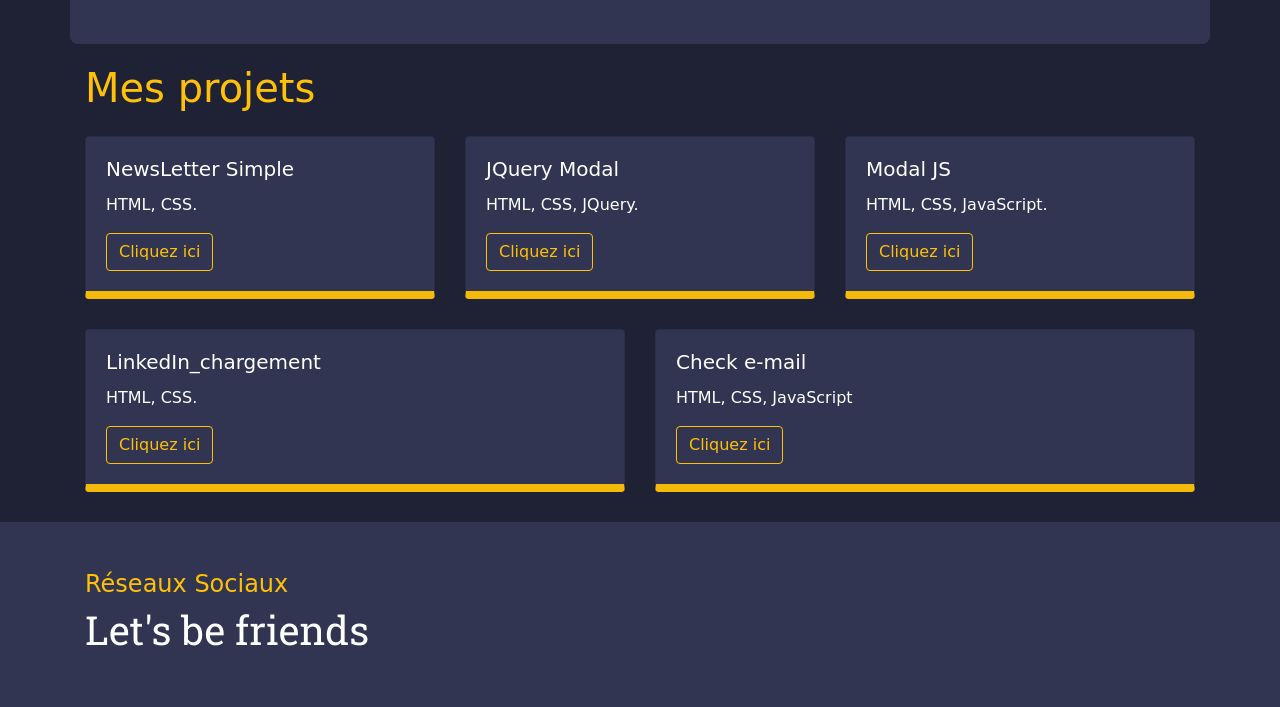
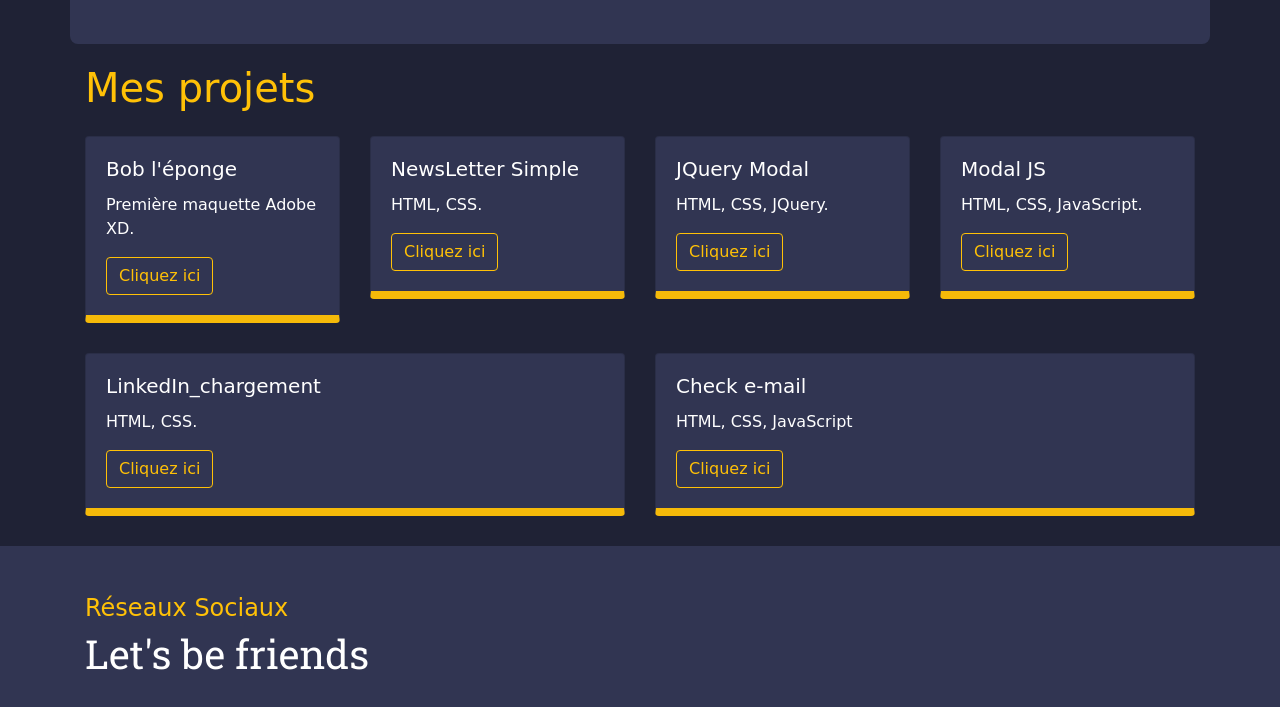
Before and after one commit to TristanTMT/site-portfolio, a plain HTML site: page index.html in a window 1280 px wide. Shown: the part 1540-2247 px from the top of the page. Drawn offline with nearby package versions, Linux system fonts and the light colour scheme; a web font is replaced by a local one.

Commit message:
Add files via upload

```diff
--- a/index.html
+++ b/index.html
@@ -107,7 +107,16 @@
     <div id="projects" class="container">
       <h1 class="text-warning mb-3 pb-2" id="mes-projets">Mes projets</h1>
       <div class="row">
-        <div class="col-sm-4">
+        <div class="col-sm-3">
+          <div class="card">
+            <div class="card-body text-white">
+              <h5 class="card-title">Bob l'éponge</h5>
+              <p class="card-text">Première maquette Adobe XD.</p>
+              <a href="https://xd.adobe.com/view/e2ea055a-90b0-43ac-85d8-efc96e47deab-b7b9/?fullscreen" class="btn btn-outline-warning" target="_blank">Cliquez ici</a>
+            </div>
+          </div>
+        </div>
+        <div class="col-sm-3">
           <div class="card">
             <div class="card-body text-white">
               <h5 class="card-title">NewsLetter Simple</h5>
@@ -116,7 +125,7 @@
             </div>
           </div>
         </div>
-        <div class="col-sm-4">
+        <div class="col-sm-3">
           <div class="card">
             <div class="card-body text-white">
               <h5 class="card-title">JQuery Modal</h5>
@@ -125,7 +134,7 @@
             </div>
           </div>
         </div>
-        <div class="col-sm-4">
+        <div class="col-sm-3">
           <div class="card">
             <div class="card-body text-white">
               <h5 class="card-title">Modal JS</h5>
```
